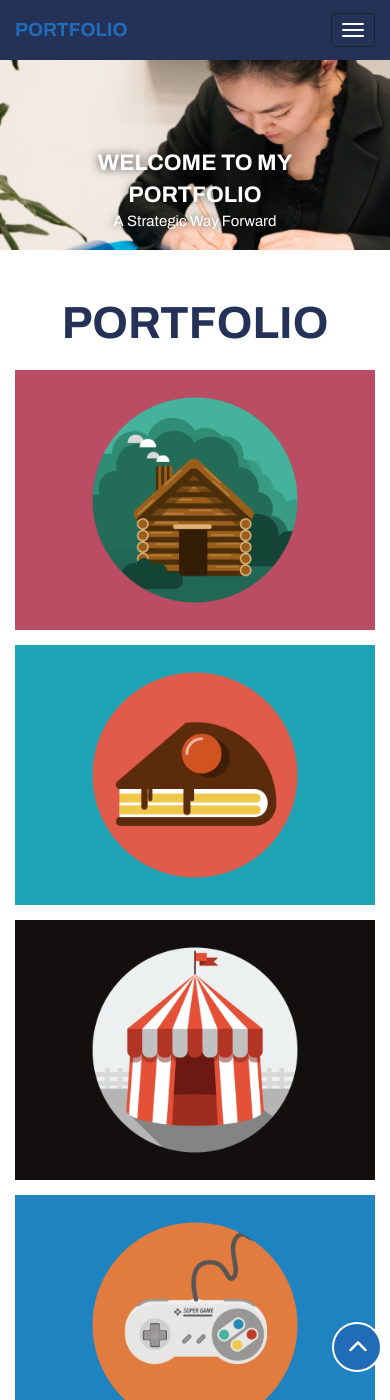
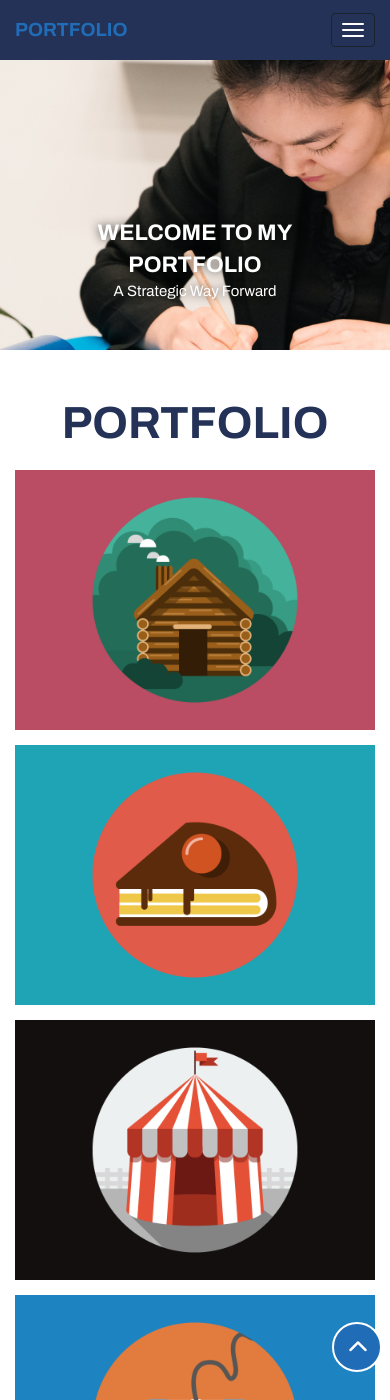
Before and after one commit to Kelly-Portfolio/Kelly-Portfolio.github.io, a Jekyll site: the page built from _posts/2014-07-18-project-1.markdown, in a window 390 px wide and 1400 px high. Built offline with Jekyll 4.4.1, drawn with Linux system fonts in a browser that asks for light colours.

Commit message:
300 image header small

```diff
--- a/_includes/css/main.css
+++ b/_includes/css/main.css
@@ -166,7 +166,7 @@ header {
         width: 100%;
         height: auto;
         object-fit: cover;
-        min-height: 200px; /* Ensure a minimum height to prevent cutting off content */
+        min-height: 300px; /* Ensure a minimum height to prevent cutting off content */
     }
 
     header. .intro-text {
```
